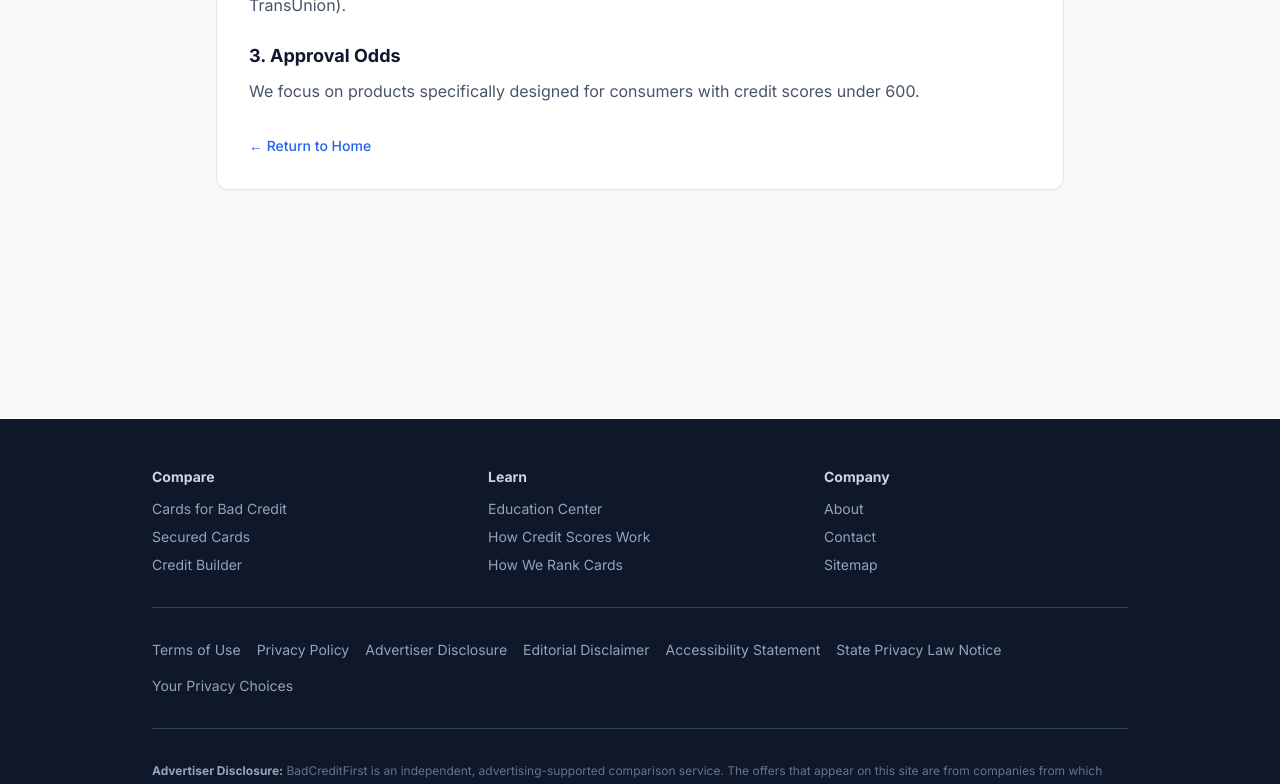
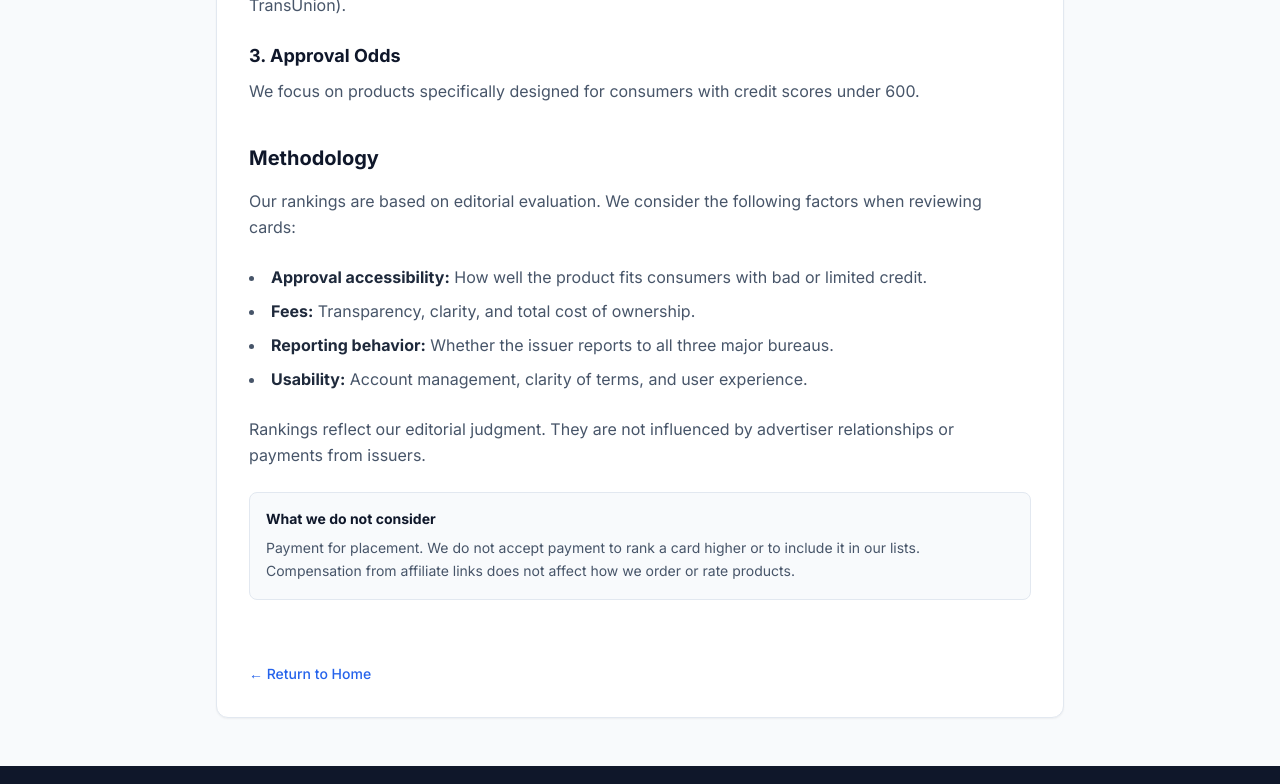
Before and after one commit to Holagpt-ai/badcreditfirst-v3, a Next.js app: page /how-we-rank-cards in a window 1280 px wide. Shown: the part 446-1230 px from the top of the page. Built offline with nearby package versions, Linux system fonts and the light colour scheme.

Commit message:
authority: add transparent card review methodology and review badge

```diff
--- a/app/credit-cards/review/[slug]/page.tsx
+++ b/app/credit-cards/review/[slug]/page.tsx
@@ -127,7 +127,7 @@ export default function CreditCardReviewPage({
           </div>
 
           {/* Rating (display-only; editorialScore 4.1–4.6) */}
-          <div className="px-8 pt-6 flex items-center gap-2" aria-label={`Rating: ${displayScore.toFixed(1)} out of ${bestRating}`}>
+          <div className="px-8 pt-6 flex flex-wrap items-center gap-2" aria-label={`Rating: ${displayScore.toFixed(1)} out of ${bestRating}`}>
             {Array.from({ length: fullStars }, (_, i) => (
               <Star key={i} className="w-5 h-5 fill-yellow-400 text-yellow-400 shrink-0" aria-hidden="true" />
             ))}
@@ -135,6 +135,9 @@ export default function CreditCardReviewPage({
               <Star className="w-5 h-5 fill-yellow-400 text-yellow-400 shrink-0" style={{ opacity: partialOpacity }} aria-hidden="true" />
             )}
             <span className="text-sm text-slate-500 ml-2 font-medium">{displayScore.toFixed(1)}/5</span>
+            <Link href="/how-we-rank-cards" className="text-xs text-slate-500 hover:text-blue-600 hover:underline ml-4 font-medium">
+              How we review cards <span aria-hidden="true">→</span>
+            </Link>
           </div>
 
           {/* Risks & Downsides — fee risk only (badFor moved to dedicated section below) */}
--- a/app/how-we-rank-cards/page.tsx
+++ b/app/how-we-rank-cards/page.tsx
@@ -31,6 +31,27 @@ export default function HowWeRankCardsPage() {
               </p>
             </li>
           </ol>
+
+          <h2 className="text-xl font-bold text-slate-900 mt-10 mb-4">Methodology</h2>
+          <p className="text-slate-600 leading-relaxed mb-6">
+            Our rankings are based on editorial evaluation. We consider the following factors when reviewing cards:
+          </p>
+          <ul className="list-disc list-inside text-slate-600 leading-relaxed space-y-2 mb-6">
+            <li><strong className="text-slate-800">Approval accessibility:</strong> How well the product fits consumers with bad or limited credit.</li>
+            <li><strong className="text-slate-800">Fees:</strong> Transparency, clarity, and total cost of ownership.</li>
+            <li><strong className="text-slate-800">Reporting behavior:</strong> Whether the issuer reports to all three major bureaus.</li>
+            <li><strong className="text-slate-800">Usability:</strong> Account management, clarity of terms, and user experience.</li>
+          </ul>
+          <p className="text-slate-600 leading-relaxed mb-6">
+            Rankings reflect our editorial judgment. They are not influenced by advertiser relationships or payments from issuers.
+          </p>
+          <div className="bg-slate-50 border border-slate-200 rounded-lg p-4 mb-8">
+            <h3 className="text-sm font-bold text-slate-900 mb-2">What we do not consider</h3>
+            <p className="text-slate-600 leading-relaxed text-sm">
+              Payment for placement. We do not accept payment to rank a card higher or to include it in our lists. Compensation from affiliate links does not affect how we order or rate products.
+            </p>
+          </div>
+
           <Link href="/" className="inline-block mt-8 text-blue-600 hover:underline text-sm font-medium">
             ← Return to Home
           </Link>
```
